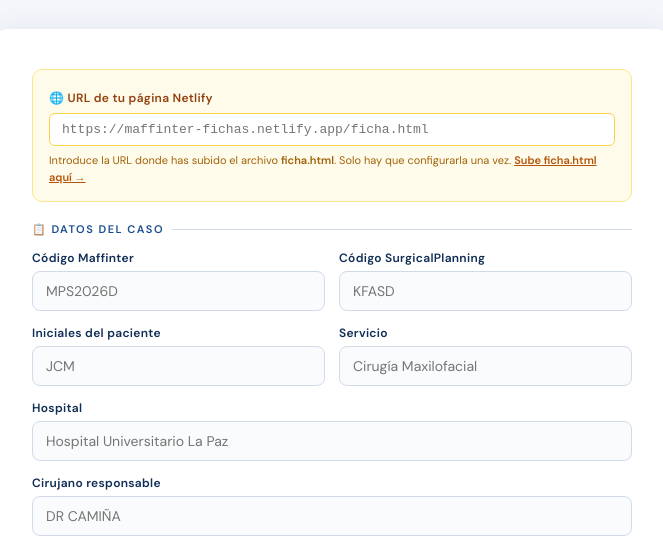
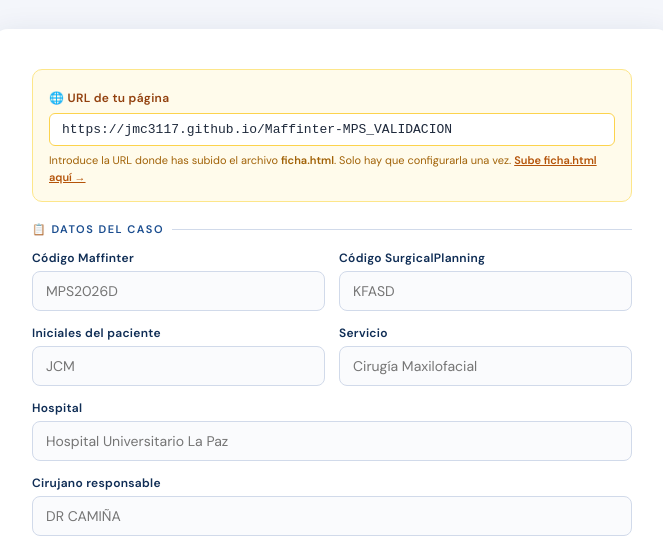
Before and after one commit to JMC3117/Maffinter-MPS_VALIDACION, a plain HTML site: page generador.html in a window 1280 px wide. Shown: the part 198-745 px from the top of the page, without its empty margins (308-971 px from the left). Drawn offline with Linux system fonts and the light colour scheme.

Commit message:
Add files via upload

```diff
--- a/generador.html
+++ b/generador.html
@@ -93,8 +93,8 @@ textarea{resize:vertical;min-height:80px;line-height:1.5}
 
     <!-- URL base -->
     <div class="base-url-wrap">
-      <label>🌐 URL de tu página Netlify</label>
-      <input type="text" id="base-url" placeholder="https://maffinter-fichas.netlify.app/ficha.html" value="">
+      <label>🌐 URL de tu página</label>
+      <input type="text" id="base-url" placeholder="https://jmc3117.github.io/Maffinter-MPS_VALIDACION" value="https://jmc3117.github.io/Maffinter-MPS_VALIDACION">
       <p>Introduce la URL donde has subido el archivo <strong>ficha.html</strong>. Solo hay que configurarla una vez. <a href="https://app.netlify.com/drop" target="_blank" style="color:#b45309;font-weight:600">Sube ficha.html aquí →</a></p>
     </div>
 
```
